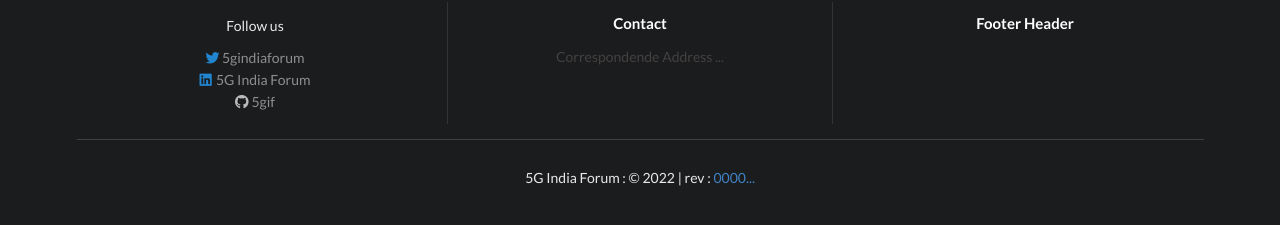
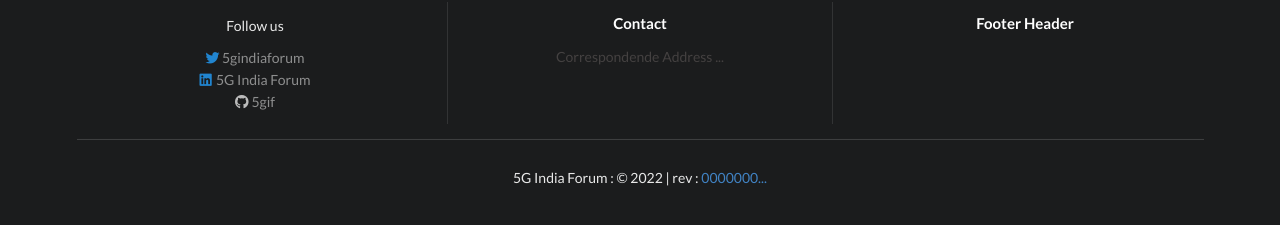
Before and after one commit to 5gif/beta, a Jekyll site: the page built from index.html, in a window 1280 px wide and 900 px high, scrolled down 3556 px. Shown: the part 642-867 px from the top of the window. Built offline with Jekyll 4.4.1, drawn with Linux system fonts in a browser that asks for light colours; nearby versions of some CDN libraries.

Commit message:
full length

```diff
--- a/_includes/footer.html
+++ b/_includes/footer.html
@@ -27,7 +27,7 @@
         </div>
         <div class="ui inverted section divider"></div>
         5G India Forum : &copy 2022  | rev : <a href="https://github.com/5gif/5gif.github.io/commit/{{site.github.build_revision}} ">
-            {{site.github.build_revision  | truncate: 7}}
+            {{site.github.build_revision  | truncate: 10}}
         </a>
     </div>
 
```
